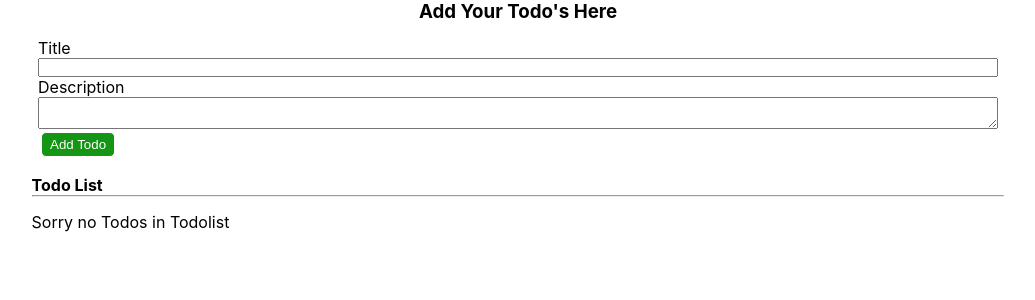
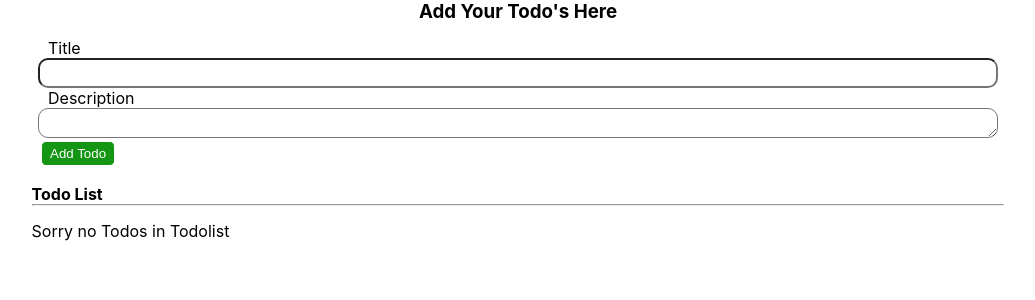
Before and after one commit to sohampatil4101/Todolist_react, a React (Create React App) app: page / in a window 1280 px wide. Shown: the top 300 px of the page, without its empty margins (122-1157 px from the left). Built offline with nearby package versions, Linux system fonts and the light colour scheme.

Commit message:
fifth commit

```diff
--- a/public/index.html
+++ b/public/index.html
@@ -1,6 +1,24 @@
 <!DOCTYPE html>
 <html lang="en">
   <head>
+  <!-- Google analytics code is here -->
+
+  <!-- Google tag (gtag.js) -->
+      <script async src="https://www.googletagmanager.com/gtag/js?id=UA-276939231-2"></script>
+      <script>
+        window.dataLayer = window.dataLayer || [];
+        function gtag(){dataLayer.push(arguments);}
+        gtag('js', new Date());
+
+        gtag('config', 'UA-276939231-2');
+      </script>
+
+
+  <!-- Google analytics code is here -->
+
+
+
+
     <meta charset="utf-8" />
     <link rel="icon" href="%PUBLIC_URL%/favicon.ico" />
     <meta name="viewport" content="width=device-width, initial-scale=1" />
--- a/src/components/home.css
+++ b/src/components/home.css
@@ -19,11 +19,17 @@
     justify-content: center;
 }
 .form input, textarea{
+    border-radius: 10px;
+    padding: 0px 10px;
     display: flex;
     justify-content: center;
     min-width: 75vw;
     max-width: 75vw;
+    height: 30px;
     width: 75vw;
+}
+.form label{
+    margin: 0px 10px;
 }
 .content button{
     display: flex;
```
